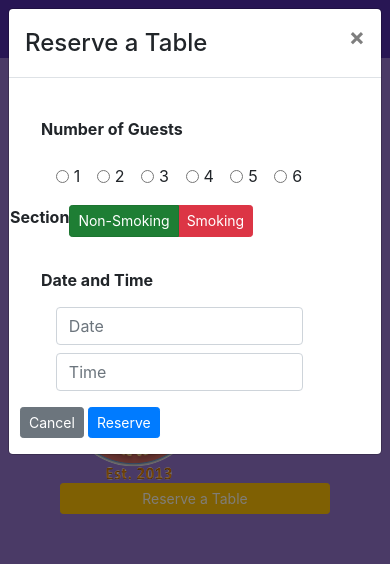
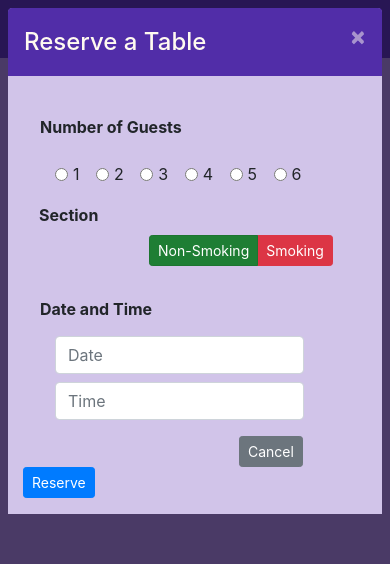
Before and after one commit to Mayankjain301001/Bootstrap-Project, a website: page Bootstrap4/conFusion/index.html in a window 390 px wide. Both pictures are taken after a click on the button "Reserve a Table". Shown: the top 564 px of the page. Drawn offline with nearby package versions, Linux system fonts and the light colour scheme.

Commit message:
Final Assignment-4

```diff
--- a/Bootstrap4/conFusion/css/styles.scss
+++ b/Bootstrap4/conFusion/css/styles.scss
@@ -30,6 +30,22 @@
     @include zero-margin(70px,30px);
     background: $background-light ;
     color:floralwhite;
+}
+
+#button{
+  color: black;
+}
+
+#marg{
+  margin-left: 220px;
+}
+
+#section{
+  margin-left: 30px;
+}
+
+#section2{
+  margin-left: 140px;
 }
 
 address{
@@ -74,3 +90,21 @@
     bottom: 0px;
     z-index: 1;
 }
+
+.modal-content {
+    border: 0px;
+    .modal-body {
+        background: $background-pale;
+    }
+
+    .modal-header {
+        background: $background-dark;
+        color: floralwhite;
+        border: 0px;
+        .close {
+            color: floralwhite;
+        }
+
+    }
+
+}
--- a/Bootstrap4/conFusion/index.html
+++ b/Bootstrap4/conFusion/index.html
@@ -33,7 +33,7 @@
 			<li class="nav-item"><a class="nav-link" href="./contactus.html"><span class="fa fa-address-card fa-lg"></span> Contact</a></li>
 		</ul>
         <span class="navbar-text">
-            <a data-toggle="modal" data-target="#loginModal" class="point">
+            <a class="point" id="loginButton">
                 <span class="fa fa-sign-in"></span> Login
             </a>
         </span>
@@ -90,7 +90,7 @@
                     <img src="img/logo.png" class="img-fluid">
                 </div>
                 <div class="col-12 col-sm align-self-center">
-     <a class="btn btn-warning btn-block btn-sm" id="button" data-toggle="modal" data-target="#reserve" role="button">Reserve a Table</a>
+     <a class="btn btn-warning btn-block btn-sm" id="Reservebutton" role="button">Reserve a Table</a>
                 </div>
             </div>
         </div>
@@ -420,6 +420,12 @@
     				$('#carouselButton').children('span').addClass('fa-pause');
     			}
     		});
+    		$('#Reservebutton').click(function(){
+		    $('#reserve').modal('show');
+	        });
+	            $('#loginButton').click(function(){
+		        $('#loginModal').modal('show');
+	         });
     	});
     </script>
 
```
Also changed, not shown: Bootstrap4/conFusion/css/styles.css.
